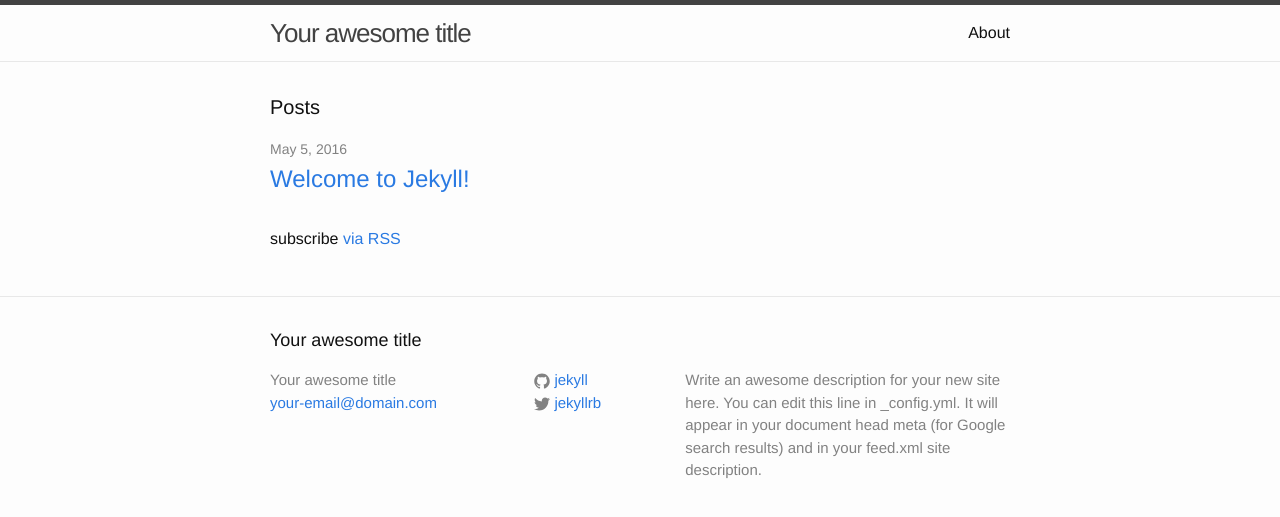
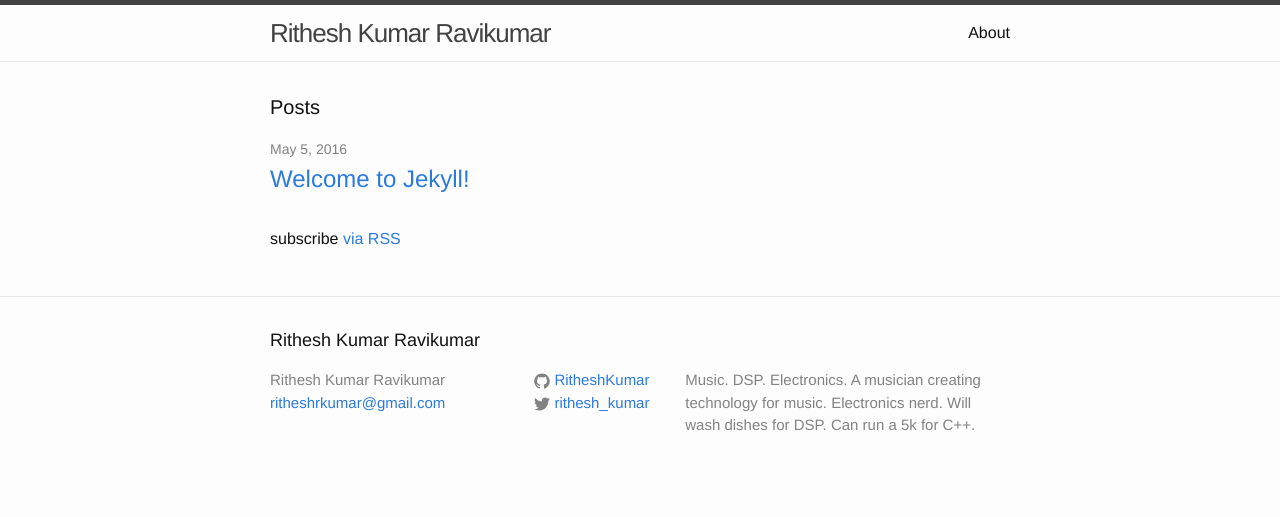
Before and after one commit to RitheshKumar/RitheshKumar.testSite, a Jekyll site: the page built from index.html, in a window 1280 px wide. Shown: the top 517 px of the page. Built offline with Jekyll 4.4.1, drawn with Linux system fonts in a browser that asks for light colours.

Commit message:
Added basic info

```diff
--- a/_config.yml
+++ b/_config.yml
@@ -6,16 +6,16 @@
 # 'jekyll serve'. If you change this file, please restart the server process.
 
 # Site settings
-title: Your awesome title
-email: your-email@domain.com
+title: Rithesh Kumar Ravikumar
+email: ritheshrkumar@gmail.com
 description: > # this means to ignore newlines until "baseurl:"
-  Write an awesome description for your new site here. You can edit this
-  line in _config.yml. It will appear in your document head meta (for
-  Google search results) and in your feed.xml site description.
+ Music. DSP. Electronics.
+ A musician creating technology for music. Electronics nerd.
+ Will wash dishes for DSP. Can run a 5k for C++.
 baseurl: "" # the subpath of your site, e.g. /blog
-url: "http://yourdomain.com" # the base hostname & protocol for your site
-twitter_username: jekyllrb
-github_username:  jekyll
+url: "https://www.linkedin.com/in/ritheshkumar" # the base hostname & protocol for your site
+twitter_username: rithesh_kumar
+github_username:  RitheshKumar
 
 # Build settings
 markdown: kramdown
```
Also changed, not shown: 4 other files.
